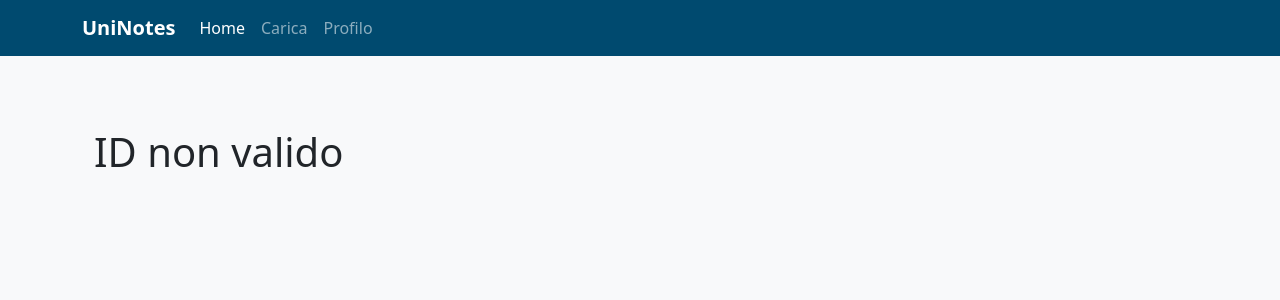
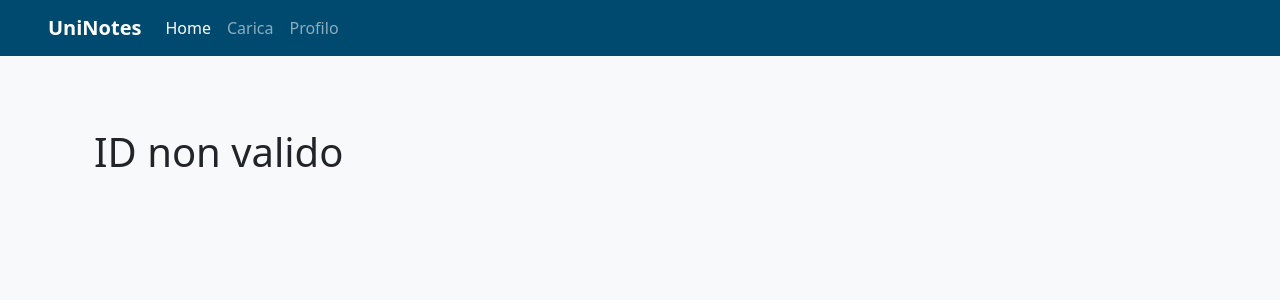
Before and after one commit to Vigno04/Uninotes, a PHP site: page /note.php in a window 1280 px wide. Shown: the top 300 px of the page. Run offline with PHP 8.4, Linux system fonts and the light colour scheme.

Commit message:
fixed mobile visualization

```diff
--- a/template/base.php
+++ b/template/base.php
@@ -10,6 +10,7 @@ $profilePage = 'account';
 <html lang="it">
 <head>
     <meta charset="UTF-8">
+    <meta name="viewport" content="width=device-width, initial-scale=1.0">
     <title><?php echo htmlspecialchars($templateParams["title"] ?? "UniNotes"); ?></title>
     <link href="https://cdn.jsdelivr.net/npm/bootstrap@5.3.3/dist/css/bootstrap.min.css" rel="stylesheet">
     <script src="https://cdn.jsdelivr.net/npm/chart.js"></script>
@@ -18,7 +19,7 @@ $profilePage = 'account';
 <body class="bg-light">
 
 <nav class="navbar navbar-expand-lg navbar-dark" style="background:#004a6f;">
-    <div class="container">
+    <div class="container-fluid px-3 px-lg-5">
         <a class="navbar-brand fw-semibold" href="index.php?page=home">UniNotes</a>
 
         <button class="navbar-toggler" type="button" data-bs-toggle="collapse"
```
